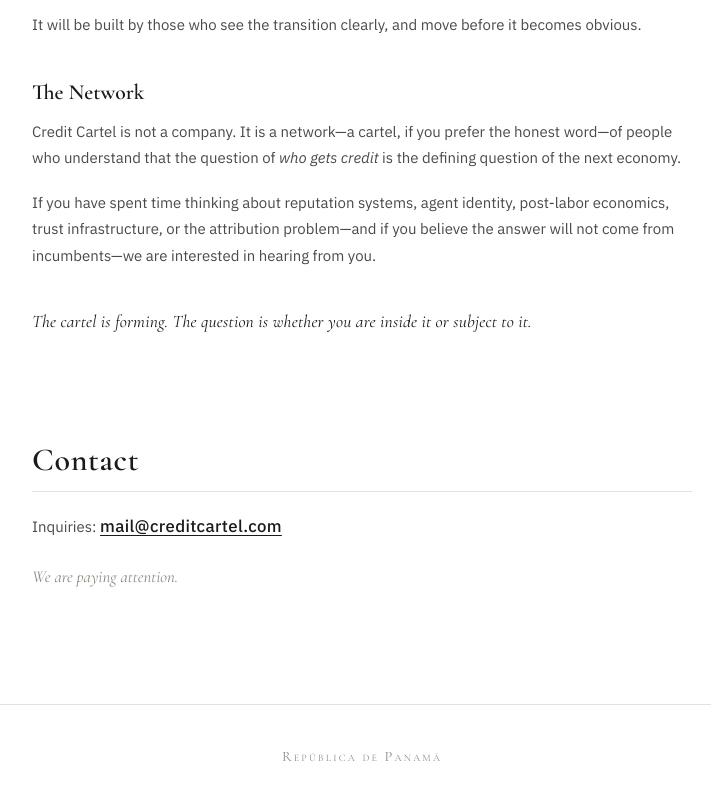
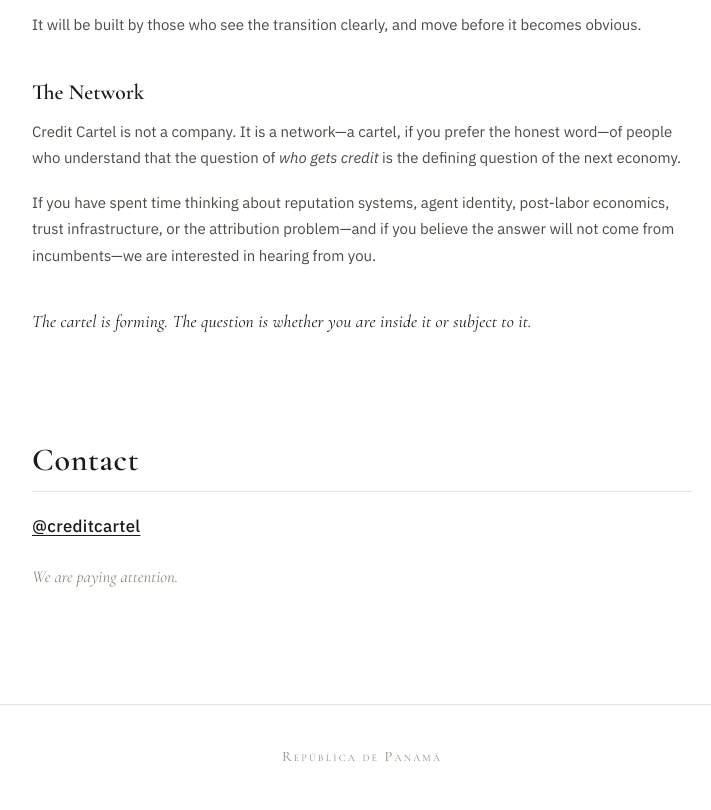
Before and after one commit to 0xigami/credit-cartel, a plain HTML site: page index.html in a window 1280 px wide. Shown: the part 6139-6949 px from the top of the page, without its empty margins (408-1119 px from the left). Drawn offline with nearby package versions, Linux system fonts and the light colour scheme.

Commit message:
Update contact: replace email with @creditcartel X link

```diff
--- a/index.html
+++ b/index.html
@@ -891,7 +891,7 @@
     <section class="doc-section" id="contact">
       <div class="reveal">
         <h2>Contact</h2>
-        <p style="margin-top: 20px;">Inquiries: <a href="mailto:mail@creditcartel.com" class="contact-link">mail@creditcartel.com</a></p>
+        <p style="margin-top: 20px;"><a href="https://x.com/creditcartel" target="_blank" rel="noopener noreferrer" class="contact-link">@creditcartel</a></p>
         <p class="contact-closing">We are paying attention.</p>
       </div>
     </section>
```
